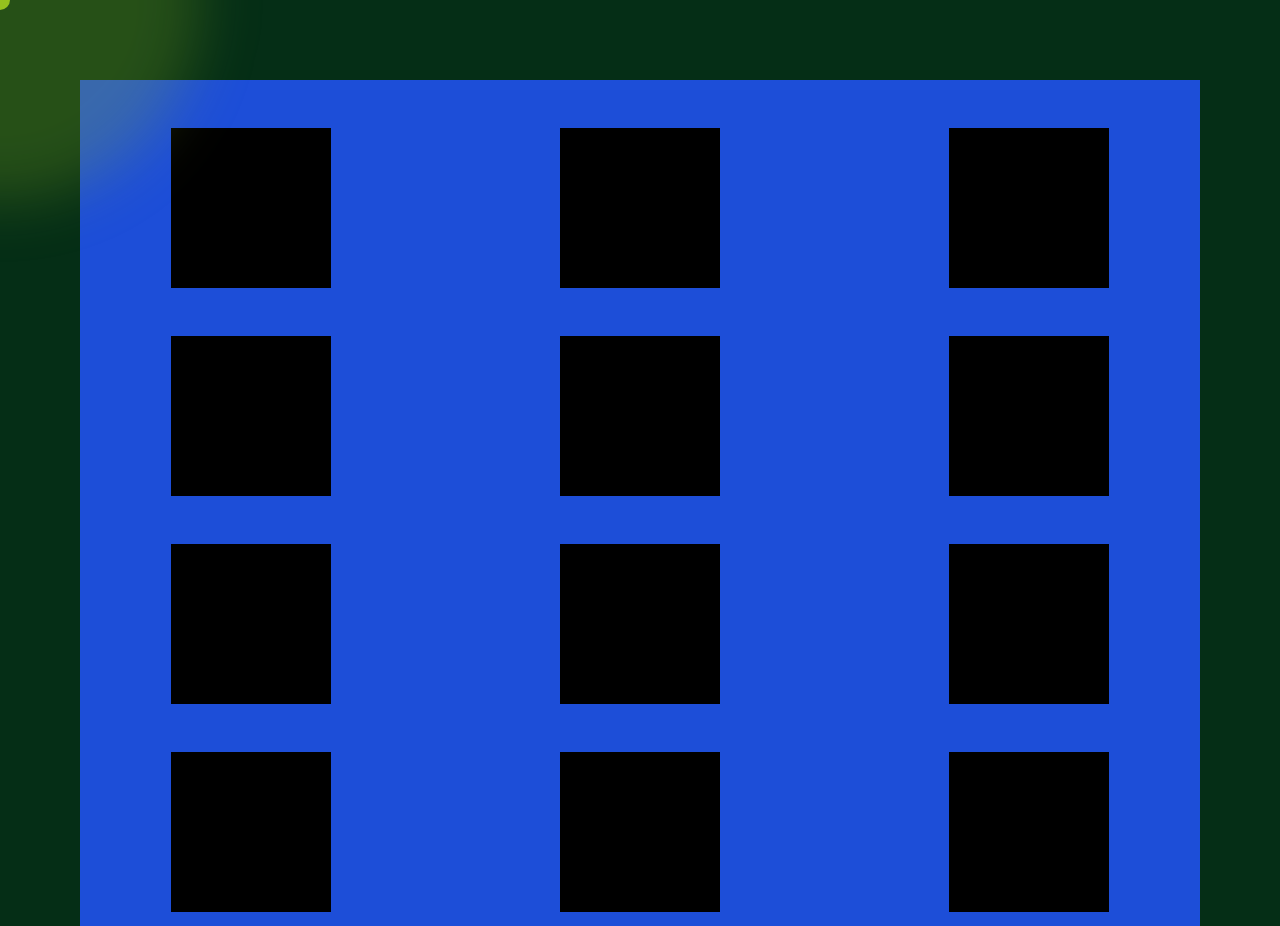
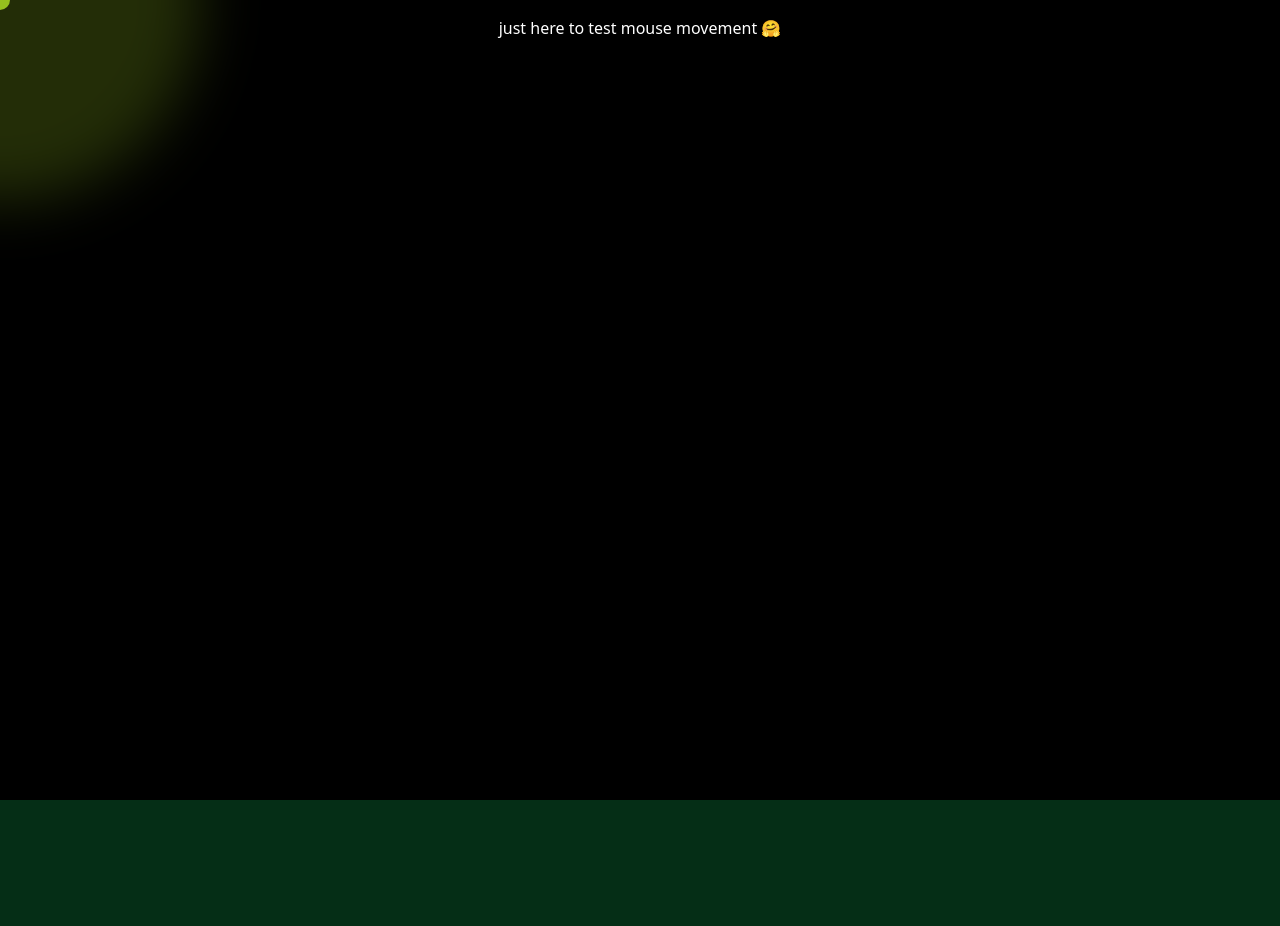
Before and after one commit to ridwanyinus/Animations-Comps, a Next.js app: page / in a window 1280 px wide. Shown: the top 926 px of the page. Built offline with nearby package versions, Linux system fonts and the light colour scheme.

Commit message:
added changes

```diff
--- a/app/page.tsx
+++ b/app/page.tsx
@@ -7,6 +7,7 @@ const Cursor = dynamic(() => import("@/components/Cursor"), { ssr: false });
 const page = () => {
   return (
     <div className="relative min-h-screen w-full bg-black">
+      <div className="h-screen bg-black text-center text-white pt-4"> just here to test mouse movement 🤗 </div>
       <Cursor />
       <Wow />
     </div>
--- a/components/Wow.tsx
+++ b/components/Wow.tsx
@@ -8,19 +8,19 @@ const Wow = () => {
   }, []);
   return (
     <div className="bg-green-950 h-full w-full p-20">
-      <section className="min-h-screen w-full grid grid-cols-3 place-items-center gap-12 py-12 bg-blue-700">
-        <div data-wow-duration="0.8s" data-wow-delay="0.2s" className="wow animate__animated animate__fadeInLeft bg-black w-[10rem] h-[10rem]"></div>
-        <div data-wow-duration="0.8s" data-wow-delay="0.2s" className="wow animate__animated animate__fadeInLeft bg-black w-[10rem] h-[10rem]"></div>
-        <div data-wow-duration="0.8s" data-wow-delay="0.2s" className="wow animate__animated animate__fadeInLeft bg-black w-[10rem] h-[10rem]"></div>
-        <div data-wow-duration="0.8s" data-wow-delay="0.2s" className="wow animate__animated animate__fadeInLeft bg-black w-[10rem] h-[10rem]"></div>
-        <div data-wow-duration="0.8s" data-wow-delay="0.2s" className="wow animate__animated animate__fadeInLeft bg-black w-[10rem] h-[10rem]"></div>
-        <div data-wow-duration="0.8s" data-wow-delay="0.2s" className="wow animate__animated animate__fadeInLeft bg-black w-[10rem] h-[10rem]"></div>
-        <div data-wow-duration="0.8s" data-wow-delay="0.2s" className="wow animate__animated animate__fadeInLeft bg-black w-[10rem] h-[10rem]"></div>
-        <div data-wow-duration="0.8s" data-wow-delay="0.2s" className="wow animate__animated animate__fadeInLeft bg-black w-[10rem] h-[10rem]"></div>
-        <div data-wow-duration="0.8s" data-wow-delay="0.2s" className="wow animate__animated animate__fadeInLeft bg-black w-[10rem] h-[10rem]"></div>
-        <div data-wow-duration="0.8s" data-wow-delay="0.2s" className="wow animate__animated animate__fadeInLeft bg-black w-[10rem] h-[10rem]"></div>
-        <div data-wow-duration="0.8s" data-wow-delay="0.2s" className="wow animate__animated animate__fadeInLeft bg-black w-[10rem] h-[10rem]"></div>
-        <div data-wow-duration="0.8s" data-wow-delay="0.2s" className="wow animate__animated animate__fadeInLeft bg-black w-[10rem] h-[10rem]"></div>
+      <section className="min-h-screen w-full grid grid-cols-3 place-items-center gap-12 py-12 ">
+        <div data-wow-duration="0.8s" data-wow-delay="0.2s" className="wow animate__animated animate__fadeInLeft bg-white w-[10rem] h-[10rem]"></div>
+        <div data-wow-duration="0.8s" data-wow-delay="0.2s" className="wow animate__animated animate__fadeInLeft bg-white w-[10rem] h-[10rem]"></div>
+        <div data-wow-duration="0.8s" data-wow-delay="0.2s" className="wow animate__animated animate__fadeInLeft bg-white w-[10rem] h-[10rem]"></div>
+        <div data-wow-duration="0.8s" data-wow-delay="0.2s" className="wow animate__animated animate__fadeInLeft bg-white w-[10rem] h-[10rem]"></div>
+        <div data-wow-duration="0.8s" data-wow-delay="0.2s" className="wow animate__animated animate__fadeInLeft bg-white w-[10rem] h-[10rem]"></div>
+        <div data-wow-duration="0.8s" data-wow-delay="0.2s" className="wow animate__animated animate__fadeInLeft bg-white w-[10rem] h-[10rem]"></div>
+        <div data-wow-duration="0.8s" data-wow-delay="0.2s" className="wow animate__animated animate__fadeInLeft bg-white w-[10rem] h-[10rem]"></div>
+        <div data-wow-duration="0.8s" data-wow-delay="0.2s" className="wow animate__animated animate__fadeInLeft bg-white w-[10rem] h-[10rem]"></div>
+        <div data-wow-duration="0.8s" data-wow-delay="0.2s" className="wow animate__animated animate__fadeInLeft bg-white w-[10rem] h-[10rem]"></div>
+        <div data-wow-duration="0.8s" data-wow-delay="0.2s" className="wow animate__animated animate__fadeInLeft bg-white w-[10rem] h-[10rem]"></div>
+        <div data-wow-duration="0.8s" data-wow-delay="0.2s" className="wow animate__animated animate__fadeInLeft bg-white w-[10rem] h-[10rem]"></div>
+        <div data-wow-duration="0.8s" data-wow-delay="0.2s" className="wow animate__animated animate__fadeInLeft bg-white w-[10rem] h-[10rem]"></div>
       </section>
 
       <section className="min-h-screen w-full grid grid-cols-3 py-12 place-items-center gap-12 bg-green-950">
```
